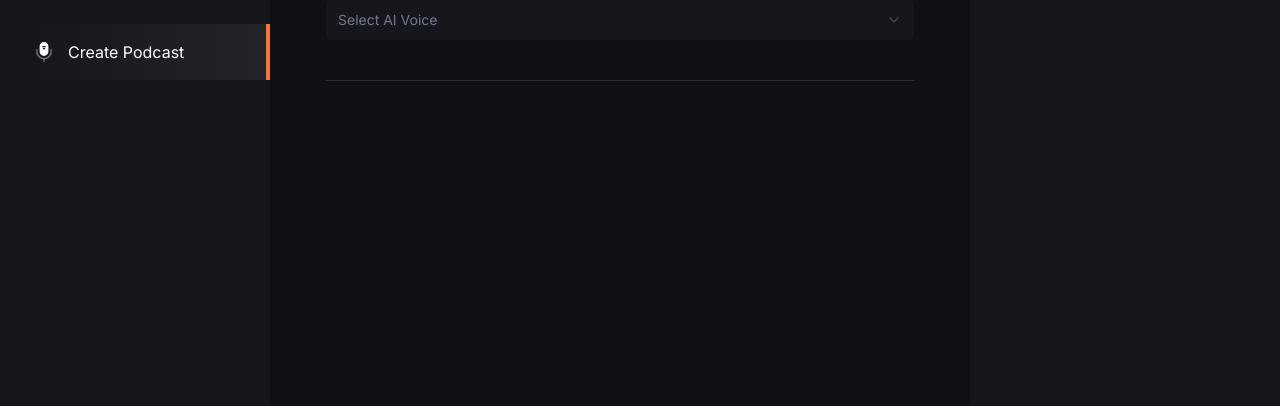
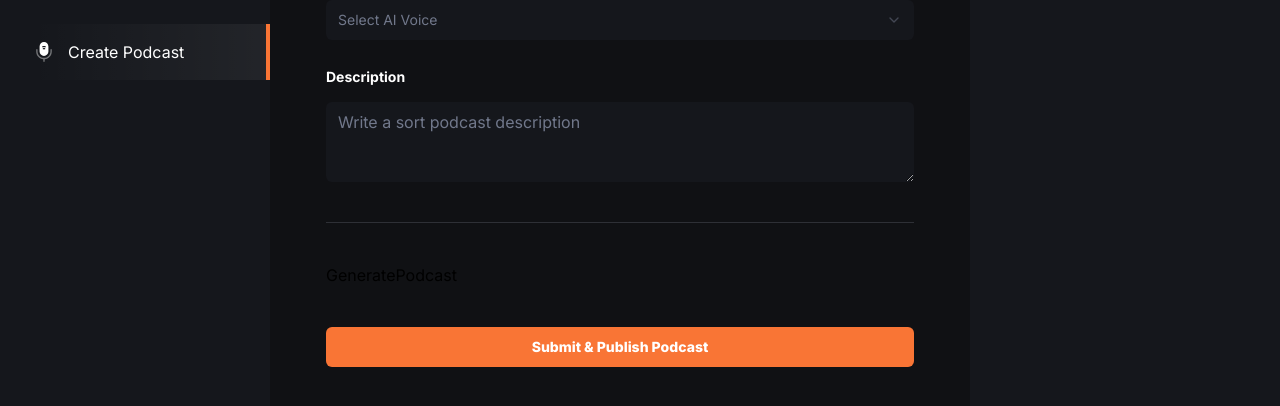
Before and after one commit to Bidyut-Sikder/Podcaster, a Next.js app: page /create-podcast in a window 1280 px wide. Shown: the part 268-674 px from the top of the page. Built offline with nearby package versions, Linux system fonts and the light colour scheme; no server answers.

Commit message:
adding convex _id  (_storage) on page

```diff
--- a/app/(root)/create-podcast/page.tsx
+++ b/app/(root)/create-podcast/page.tsx
@@ -2,7 +2,7 @@
 
 import { zodResolver } from "@hookform/resolvers/zod";
 import { useForm } from "react-hook-form";
-import { z } from "zod";
+import { string, z } from "zod";
 import {
   Select,
   SelectContent,
@@ -24,6 +24,12 @@
 import { Input } from "@/components/ui/input";
 import { Label } from "@/components/ui/label";
 import { cn } from "@/lib/utils";
+import { useState } from "react";
+import { Textarea } from "@/components/ui/textarea";
+import GeneratePodcast from "@/components/GeneratePodcast";
+import GenerateThumbnail from "@/components/GenerateThumbnail";
+import { Airplay, Loader } from "lucide-react";
+import { Id } from "@/convex/_generated/dataModel";
 
 const formSchema = z.object({
   username: z.string().min(2, {
@@ -31,7 +37,24 @@
   }),
 });
 
+const voiceCategories = ["alloy", "shimmer", "nova", "echo", "fable", "onyx"];
+
 function CreatePodcast() {
+  const [isSubmitting, setIsSubmitting] = useState(false);
+  const [imagePrompt, setImagePrompt] = useState("");
+  const [audioStorageId, setAudioStorageId] = useState<Id<"_storage"> | null>(
+    null
+  );
+
+  const [imageStorageId, setImageStorageId] = useState<Id<"_storage"> | null>(
+    null
+  );
+
+  const [audioUrl, setAudioUrl] = useState("");
+  const [audioDuration, setAudioDuration] = useState(0);
+  const [voicePrompt, setVoicePrompt] = useState("");
+  const [voiceType, setVoiceType] = useState<string | null>(null);
+
   const form = useForm<z.infer<typeof formSchema>>({
     resolver: zodResolver(formSchema),
     defaultValues: {
@@ -79,23 +102,74 @@
                 Select AI Voice
               </Label>
 
-              <Select>
+              <Select onValueChange={(value) => setVoiceType(value)}>
                 <SelectTrigger
                   className={cn(
                     "text-16 w-full border-none bg-black-1 text-gray-1"
                   )}
                 >
-                  <SelectValue className="placeholder:text-gray-1" placeholder="Select AI Voice" />
+                  <SelectValue
+                    className="placeholder:text-gray-1"
+                    placeholder="Select AI Voice"
+                  />
                 </SelectTrigger>
                 <SelectContent className="text-16 border-none bg-black-1 font-bold text-white-1 focus:ring-orange-1">
+                  {voiceCategories.map((category) => (
+                    <SelectItem
+                      key={category}
+                      className="capitalize focus:bg-orange-1"
+                      value={category}
+                    >
+                      {category}
+                    </SelectItem>
+                  ))}
+                </SelectContent>
+                {voiceType && (
+                  <audio
+                    src={`/${voiceType}.mp3`}
+                    autoPlay
+                    className="hidden"
+                  />
+                )}
+              </Select>
+            </div>
+            <FormField
+              control={form.control}
+              name="podcastDescription"
+              render={({ field }) => (
+                <FormItem className="flex flex-col gap-2.5">
+                  <FormLabel className="text-16 font-bold text-white-1">
+                    Description
+                  </FormLabel>
+                  <FormControl>
+                    <Textarea
+                      className="input-class focus-visible:ring-orange-1"
+                      placeholder="Write a sort podcast description"
+                      {...field}
+                    />
+                  </FormControl>
 
-             {
-             ['voice-1','voice-2'].map((category)=>(
-              <SelectItem key={category} className="capitalize focus:bg-orange-1" value={category}>{category}</SelectItem>
-             ))
-             }
-                </SelectContent>
-              </Select>
+                  <FormMessage className="text-white-1" />
+                </FormItem>
+              )}
+            />
+          </div>
+
+          <div className="flex flex-col pt-10">
+            <GeneratePodcast />
+            <GenerateThumbnail />
+
+            <div className="mt-10 w-full">
+              <Button className="text-16 w-full bg-orange-1 py-4 font-extrabold text-white-1 transition-all duration-500 hover:bg-black-1">
+                {isSubmitting ? (
+                  <>
+                    <Loader size={20} className=" animate-spin mr-2" />
+                    Submitting...
+                  </>
+                ) : (
+                  "Submit & Publish Podcast"
+                )}
+              </Button>
             </div>
           </div>
         </form>
--- /dev/null
+++ b/components/GeneratePodcast.tsx
@@ -0,0 +1,9 @@
+import React from 'react'
+
+const GeneratePodcast = () => {
+  return (
+    <div>GeneratePodcast</div>
+  )
+}
+
+export default GeneratePodcast
--- /dev/null
+++ b/components/GenerateThumbnail.tsx
@@ -0,0 +1,11 @@
+import React from 'react'
+
+function GenerateThumbnail() {
+  return (
+    <div>
+
+    </div>
+  )
+}
+
+export default GenerateThumbnail
--- /dev/null
+++ b/components/ui/textarea.tsx
@@ -0,0 +1,24 @@
+import * as React from "react"
+
+import { cn } from "@/lib/utils"
+
+export interface TextareaProps
+  extends React.TextareaHTMLAttributes<HTMLTextAreaElement> {}
+
+const Textarea = React.forwardRef<HTMLTextAreaElement, TextareaProps>(
+  ({ className, ...props }, ref) => {
+    return (
+      <textarea
+        className={cn(
+          "flex min-h-[80px] w-full rounded-md border border-input bg-background px-3 py-2 text-sm ring-offset-background placeholder:text-muted-foreground focus-visible:outline-none focus-visible:ring-2 focus-visible:ring-ring focus-visible:ring-offset-2 disabled:cursor-not-allowed disabled:opacity-50",
+          className
+        )}
+        ref={ref}
+        {...props}
+      />
+    )
+  }
+)
+Textarea.displayName = "Textarea"
+
+export { Textarea }
```
